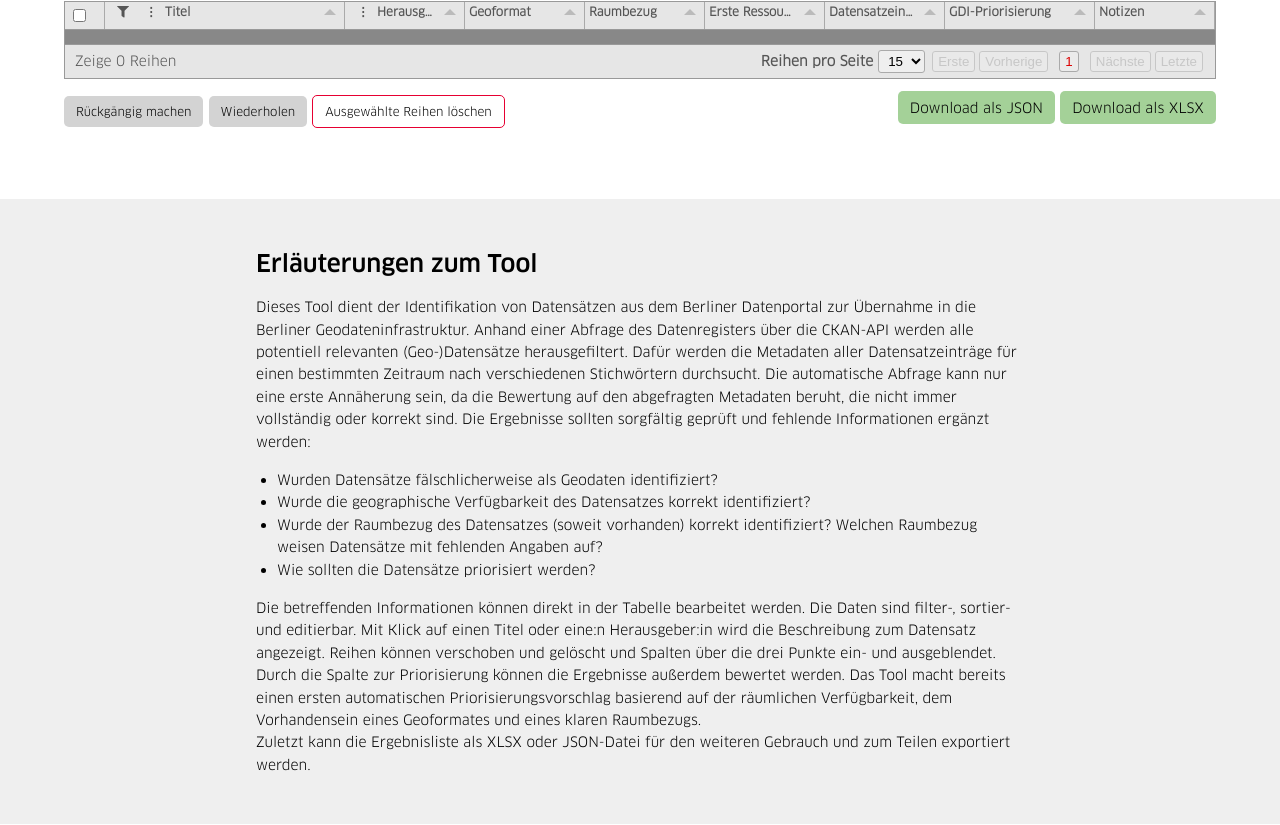
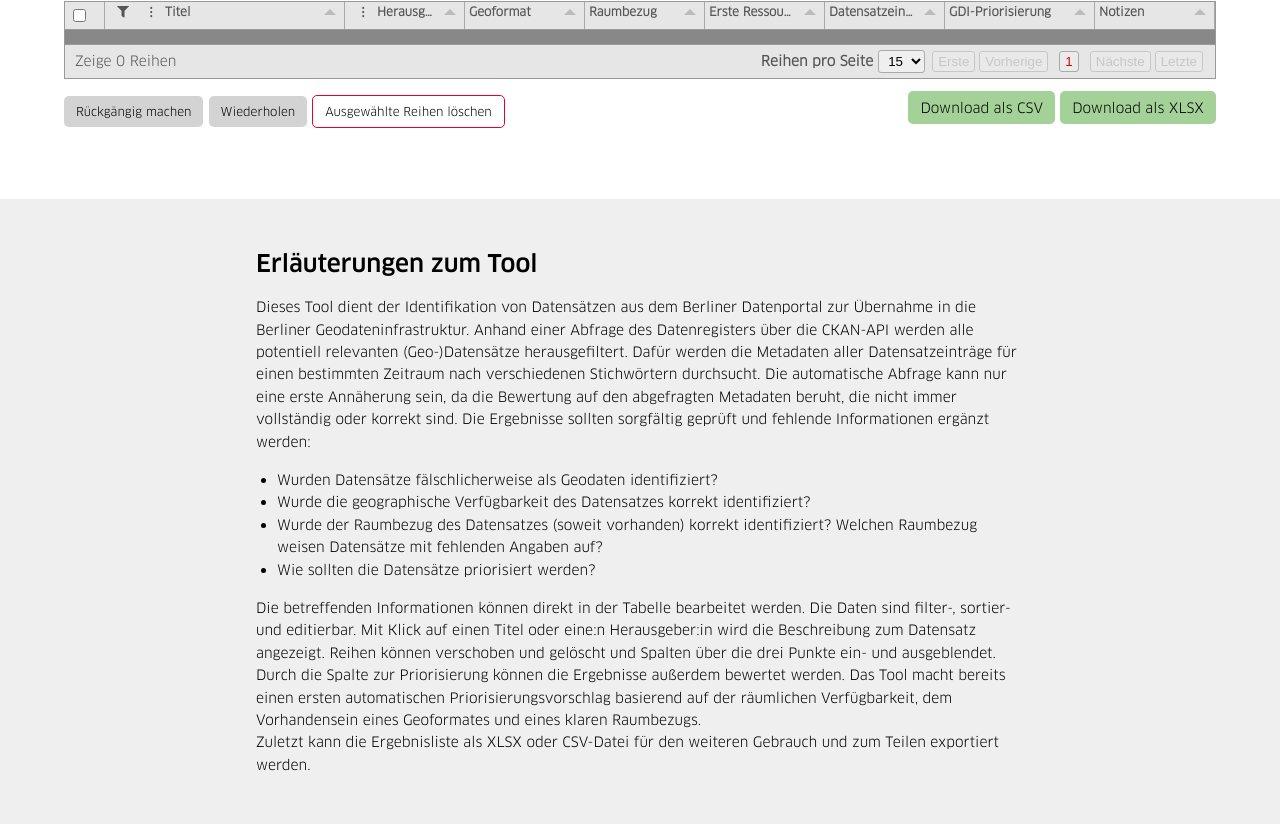
Before and after one commit to technologiestiftung/ckan-filter-webtool, a Flask app: page / in a window 1280 px wide. Shown: the part 892-1717 px from the top of the page. Run offline with Flask 2, Linux system fonts and the light colour scheme; some libraries are stand-ins or nearby versions.

Commit message:
fix: remove json export and implement csv export with hidden columns

```diff
--- a/templates/index.html
+++ b/templates/index.html
@@ -109,7 +109,7 @@
           <button class="delete-button" id="delete-rows">Ausgewählte Reihen löschen</button>
         </div>
         <div style="display:inline; float: right; padding-top: 0.75rem;">
-          <button class="download-button" id="download-json">Download als JSON</button>
+          <button class="download-button" id="download-csv">Download als CSV</button>
           <button class="download-button" id="download-xlsx">Download als XLSX</button>
         </div>
       </div>
@@ -132,7 +132,7 @@
         <p>
           Die betreffenden Informationen können direkt in der Tabelle bearbeitet werden. Die Daten sind filter-, sortier- und editierbar. Mit Klick auf einen Titel oder eine:n Herausgeber:in wird die Beschreibung zum Datensatz angezeigt. Reihen können verschoben und gelöscht und Spalten über die drei Punkte ein- und ausgeblendet. Durch die Spalte zur Priorisierung können die Ergebnisse außerdem bewertet werden. Das Tool macht bereits einen ersten automatischen Priorisierungsvorschlag basierend auf der räumlichen Verfügbarkeit, dem Vorhandensein eines Geoformates und eines klaren Raumbezugs.
         </p>
-        <p>Zuletzt kann die Ergebnisliste als XLSX oder JSON-Datei für den weiteren Gebrauch und zum Teilen exportiert werden.</p>
+        <p>Zuletzt kann die Ergebnisliste als XLSX oder CSV-Datei für den weiteren Gebrauch und zum Teilen exportiert werden.</p>
     </div>
     </div>
 
@@ -364,7 +364,7 @@
     {formatter:"rowSelection", titleFormatter:"rowSelection", hozAlign:"center", headerSort:false, cellClick:function(e, cell){
         cell.getRow().toggleSelect();
       }, width: 20},
-      {title:"Verfügbarkeit", field:"geographische Verfügbarkeit", editor:"input", visible: false},
+      {title:"Verfügbarkeit", field:"geographische Verfügbarkeit", editor:"input", visible: false, download:true},
       {title:"Titel", field:"Titel", widthGrow:2, headerMenu:headerMenu, headerPopup:headerPopupFormatter, headerPopupIcon:"<i class='fas fa-filter' title='Spalte filtern'></i>", headerFilter:emptyHeaderFilter, headerFilterFunc:"like", clickPopup:rowPopupFormatter},
       {title:"Herausgeber:in", field:"Herausgeber:in", headerMenu:headerMenu, clickPopup:rowPopupFormatter},
       // {title:"Kontakt", field:"Kontakt", editor:"input", headerMenu:headerMenu},
@@ -509,9 +509,9 @@
             // }
             table.replaceData(tabledata)
 
-            //trigger download of data.json file
-            document.getElementById("download-json").addEventListener("click", function(){
-                table.download("json", start_date + "_bis_" + end_date + "_CKAN_Abfrage.json", {
+            //trigger download of data.csv file
+            document.getElementById("download-csv").addEventListener("click", function(){
+                table.download("csv", start_date + "_bis_" + end_date + "_CKAN_Abfrage.csv", {
                   orientation:"portrait", //set page orientation to portrait
                   title:"Abfrage des Berliner Datenportal für den Zeitraum" + start_date + "_bis_" + end_date //add title to report
                 });
```
